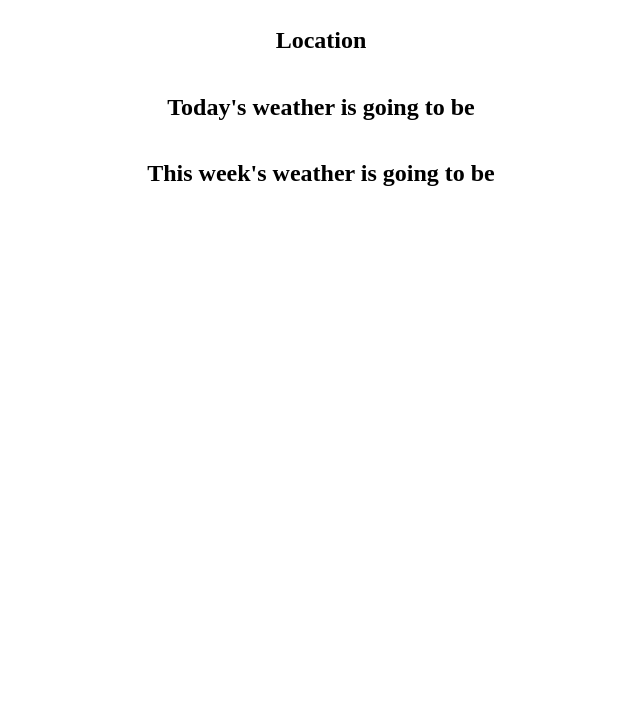
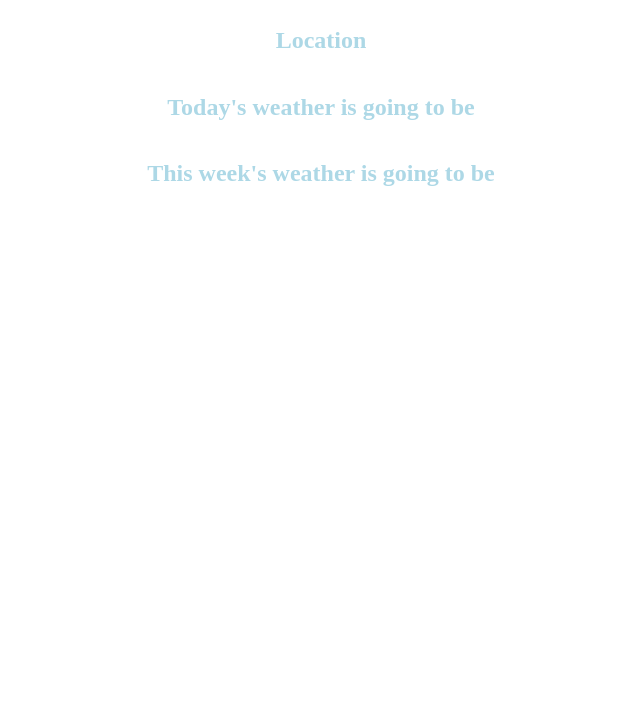
Before and after one commit to samliu000/inky-weather, a plain HTML site: page index.html in a window 1280 px wide. Shown: the part 81-800 px from the top of the page, without its empty margins (319-959 px from the left). Drawn offline with Linux system fonts and the light colour scheme.

Commit message:
Make h1 light blue

```diff
--- a/css/main.css
+++ b/css/main.css
@@ -10,3 +10,6 @@ main {
     justify-content: space-around;
     align-items: center;
 }
+h1 {
+    color: lightblue;
+}
```
